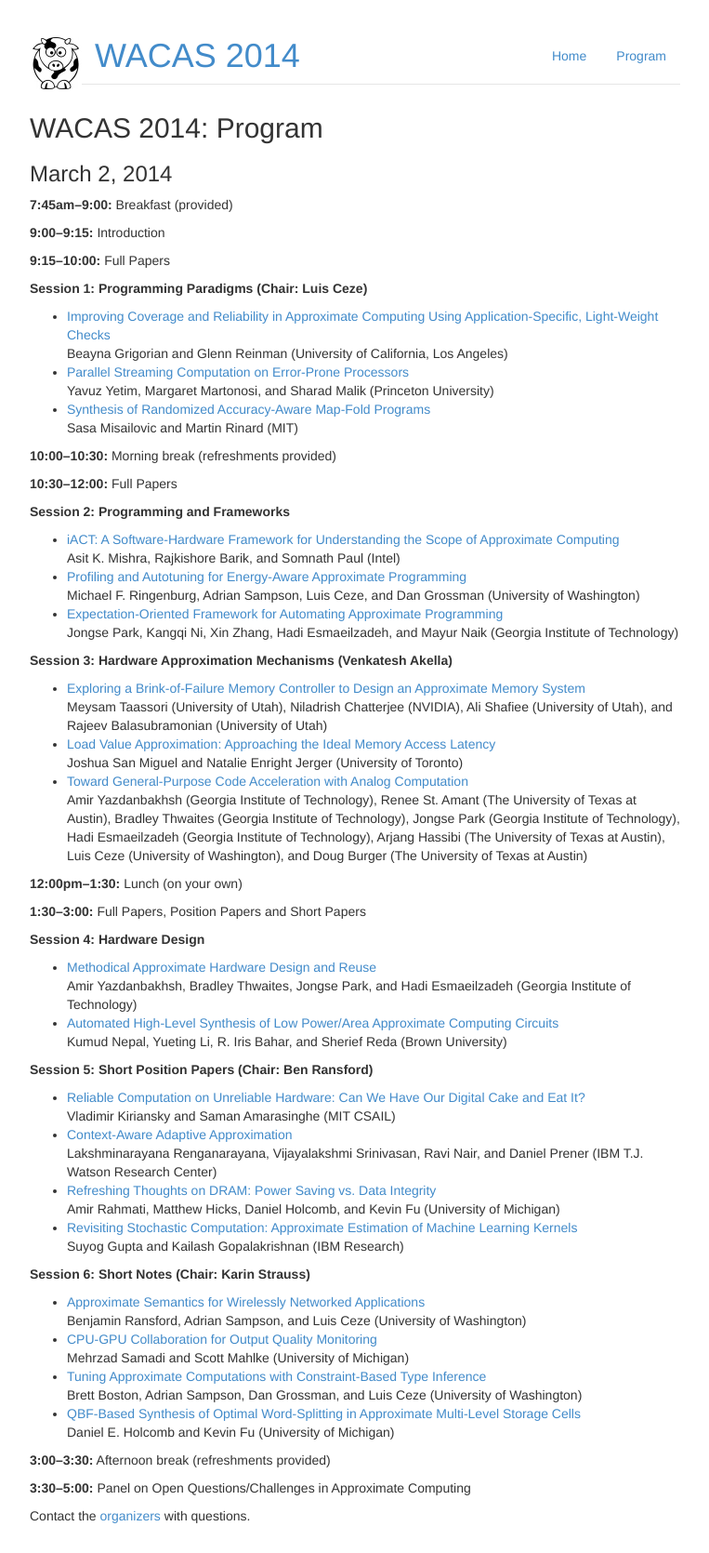
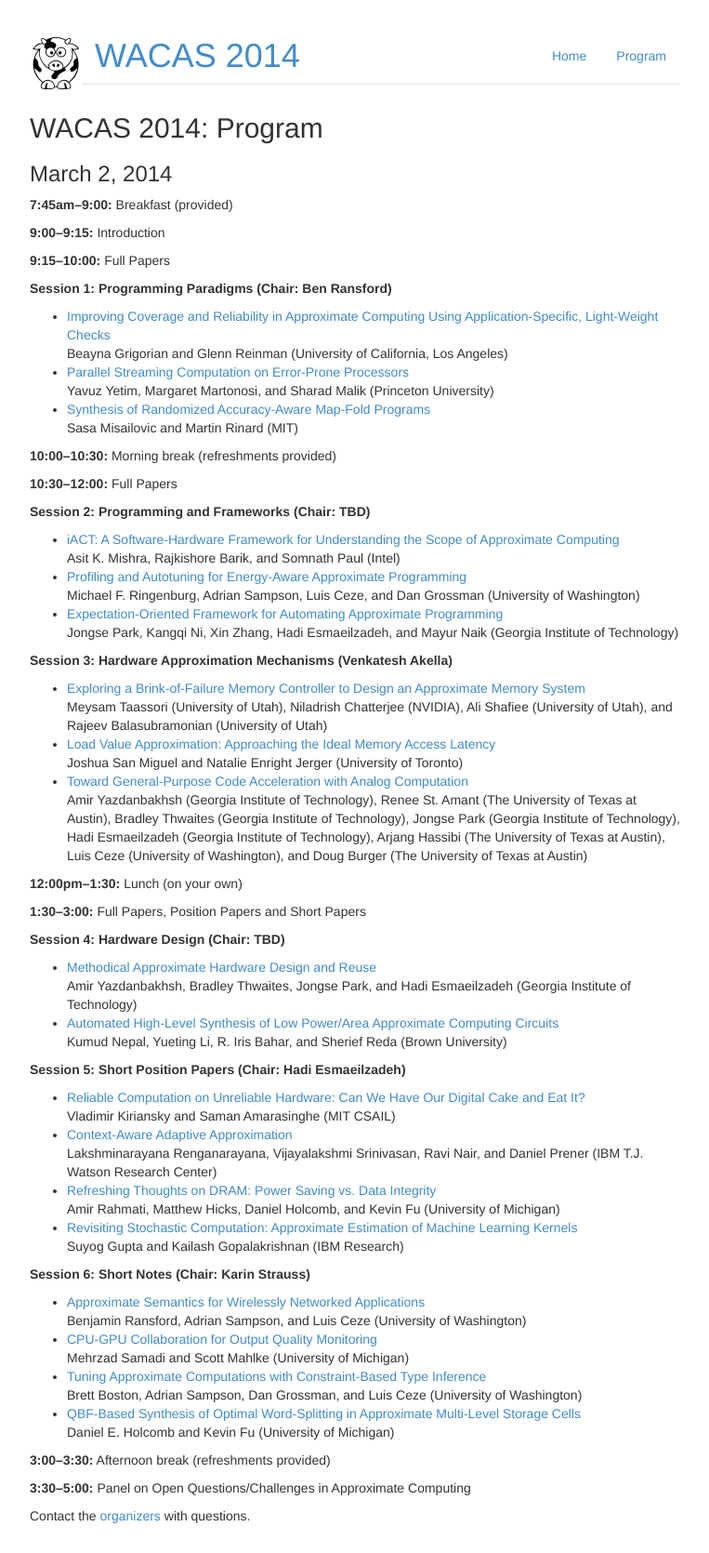
Before and after one commit to uwsampa/sampa-public, a Jekyll site: the page built from wacas14/program.md, in a window 1280 px wide. Shown: the whole page at 93% size, without its empty margins (258-1021 px from the left). Built offline with Jekyll 4.4.1, drawn with Linux system fonts in a browser that asks for light colours; Markdown is read by kramdown in place of the engine named in the settings.

Commit message:
more chairing changes..

```diff
--- a/wacas14/program.md
+++ b/wacas14/program.md
@@ -16,7 +16,7 @@ Introduction
 **9:15--10:00:**
 Full Papers
 
-**Session 1: Programming Paradigms (Chair: Luis Ceze)**
+**Session 1: Programming Paradigms (Chair: Ben Ransford)**
 
 * [Improving Coverage and Reliability in Approximate Computing Using Application-Specific, Light-Weight Checks](papers/grigorian.pdf)
   Beayna Grigorian and
@@ -35,7 +35,7 @@ Morning break (refreshments provided)
 **10:30--12:00:**
 Full Papers
 
-**Session 2: Programming and Frameworks**
+**Session 2: Programming and Frameworks (Chair: TBD)**
 
 * [iACT: A Software-Hardware Framework for Understanding the Scope of
   Approximate Computing](papers/mishra.pdf)
@@ -81,7 +81,7 @@ Lunch (on your own)
 **1:30--3:00:**
 Full Papers, Position Papers and Short Papers
 
-**Session 4: Hardware Design**
+**Session 4: Hardware Design (Chair: TBD)**
 
 * [Methodical Approximate Hardware Design and Reuse](papers/yazdanbakhsh-thwaites.pdf)
   Amir Yazdanbakhsh,
@@ -95,7 +95,7 @@ Full Papers, Position Papers and Short Papers
   R. Iris Bahar, and
   Sherief Reda (Brown University)
 
-**Session 5: Short Position Papers (Chair: Ben Ransford)**
+**Session 5: Short Position Papers (Chair: Hadi Esmaeilzadeh)**
 
 * [Reliable Computation on Unreliable Hardware: Can We Have Our Digital Cake
   and Eat It?](papers/kiriansky.pdf)
```
